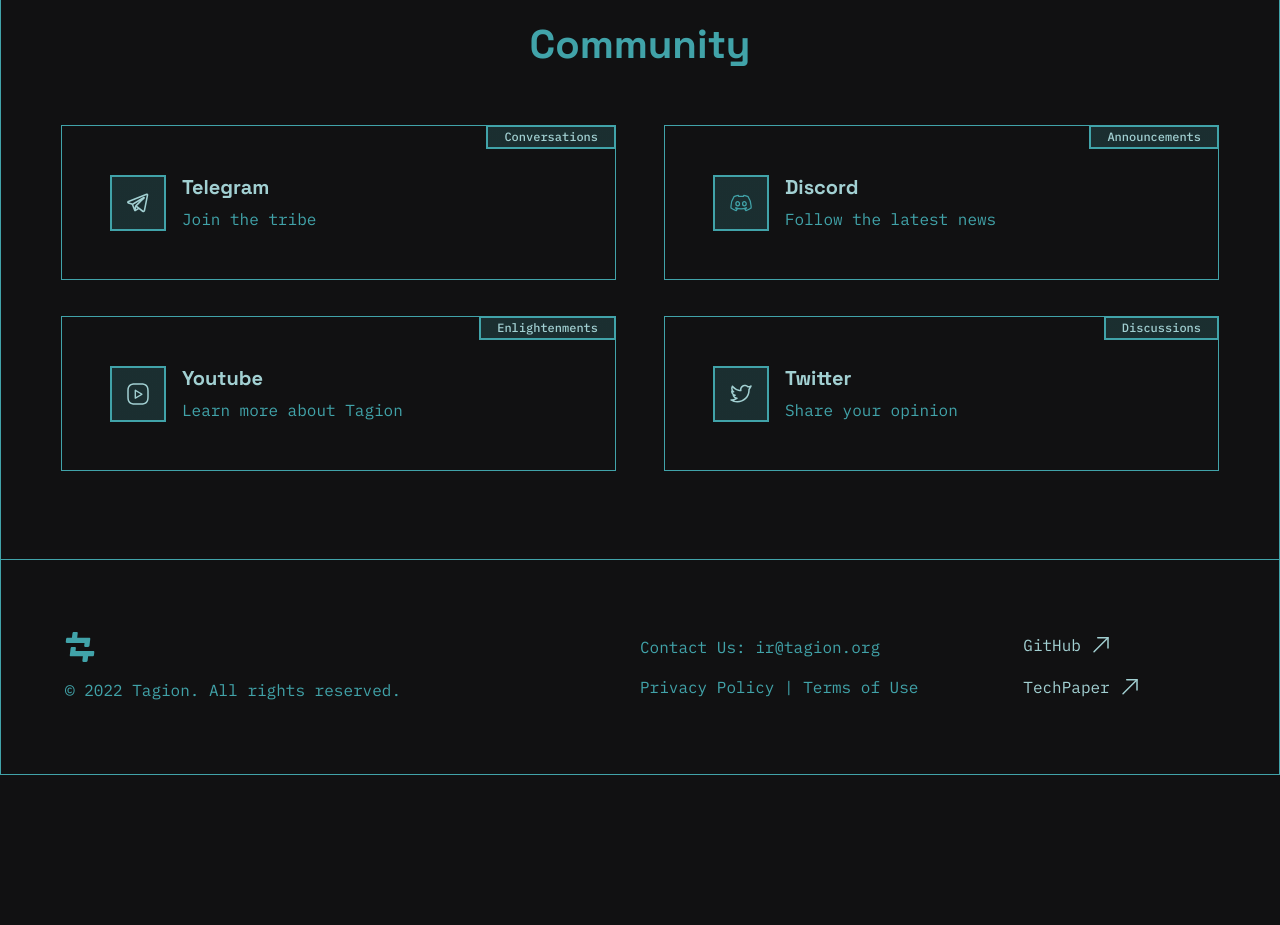
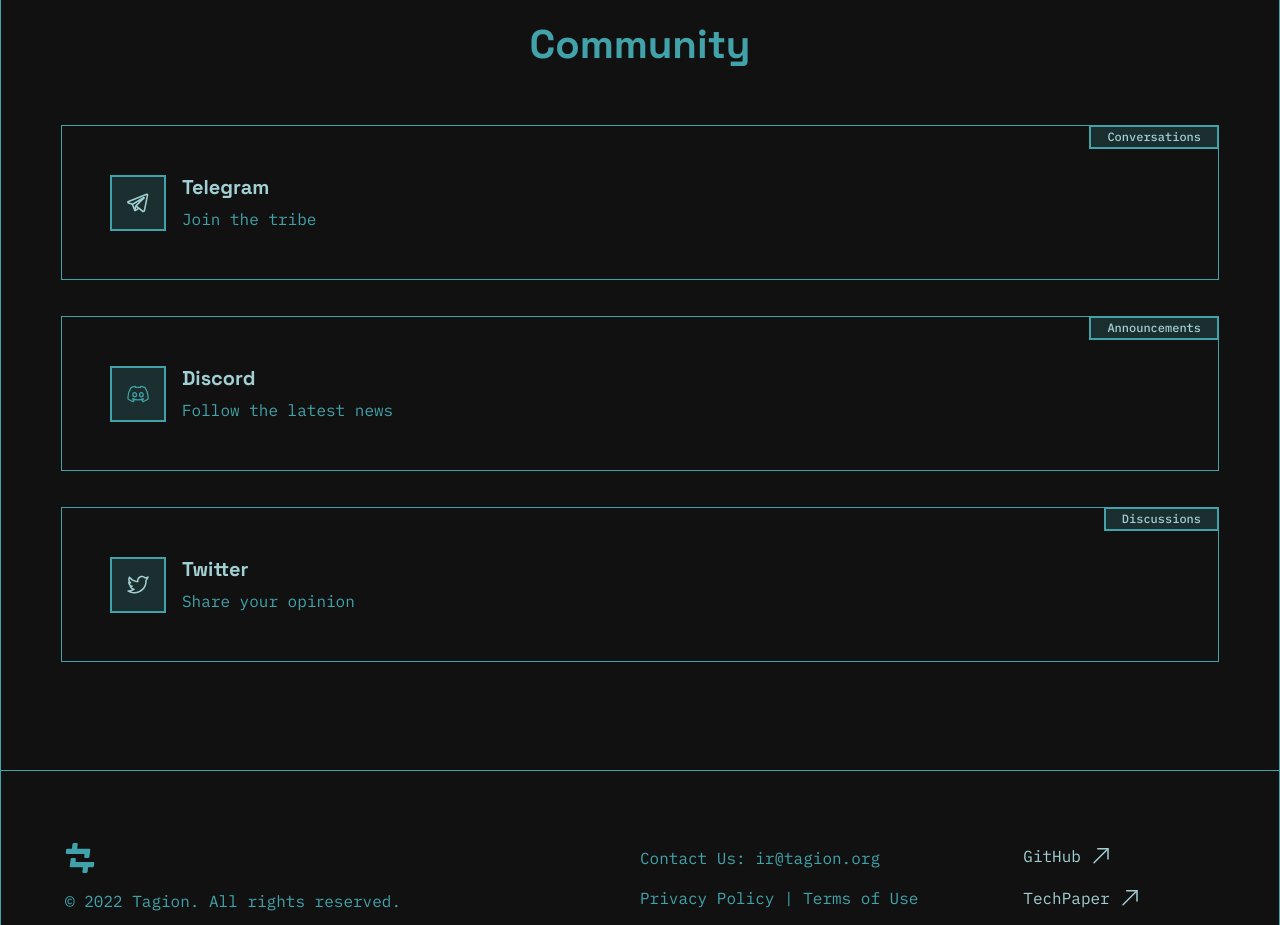
Before and after one commit to tagion/tagion.github.io, a Next.js app: page / in a window 1280 px wide. Shown: the part 4180-5105 px from the top of the page. Before the commit the page ends 4955 px from the top, so only its background shows below. Built offline with nearby package versions, Linux system fonts and the light colour scheme.

Commit message:
Remove youtube community section

```diff
--- a/src/lib/content/index.json
+++ b/src/lib/content/index.json
@@ -121,12 +121,6 @@
 				"content": "Join the tribe",
 				"url": "https://t.me/tagionChat"
 			},
-			{
-				"title": "Youtube",
-				"label": "Enlightenments",
-				"content": "Learn more about Tagion",
-				"url": "https://www.youtube.com/channel/UC0tJDjdhtGIdmK-3UJYaPhg"
-			},
       {
 				"title": "Discord",
 				"label": "Announcements",
--- a/src/ui/organisms/Community/index.tsx
+++ b/src/ui/organisms/Community/index.tsx
@@ -7,7 +7,6 @@
 import cnt from 'lib/content/index.json';
 import TgIcon from 'lib/icons/telegram.svg';
 import DcIcon from 'lib/icons/discord.svg';
-import YtIcon from 'lib/icons/youtube.svg';
 import TwIcon from 'lib/icons/twitter.svg';
 
 const content = cnt.community;
@@ -17,7 +16,7 @@
 		<Container className='container border-primary border-end border-start p-0 px-lg-4 py-lg-6' {...props}>
 			<Styled.Title>{content.title}</Styled.Title>
 			<Row className='m-0 px-3 py-425 py-lg-0 px-lg-0'>
-				<Col lg={6} className='px-lg-3'>
+				<Col lg={6} className='w-100 px-lg-3'>
 					<SocialItem
 						url={content.children[0].url}
 						title={content.children[0].title}
@@ -26,30 +25,25 @@
 						icon={<TgIcon />}
 						className='mb-2 mb-lg-4'
 					/>
+				</Col>
+				<Col lg={6} className='w-100 px-lg-3'>
 					<SocialItem
 						url={content.children[1].url}
 						title={content.children[1].title}
 						label={content.children[1].label}
 						description={content.children[1].content}
-						icon={<YtIcon />}
-						className='mb-2'
+						icon={<DcIcon />}
+						className='mb-2 mb-lg-4'
 					/>
 				</Col>
-				<Col lg={6} className='px-lg-3'>
+        <Col lg={6} className='w-100 px-lg-3'>
 					<SocialItem
 						url={content.children[2].url}
 						title={content.children[2].title}
 						label={content.children[2].label}
 						description={content.children[2].content}
-						icon={<DcIcon />}
-						className='mb-2 mb-lg-4'
-					/>
-					<SocialItem
-						url={content.children[3].url}
-						title={content.children[3].title}
-						label={content.children[3].label}
-						description={content.children[3].content}
 						icon={<TwIcon />}
+            className='mb-2 mb-lg-4'
 					/>
 				</Col>
 			</Row>
```
